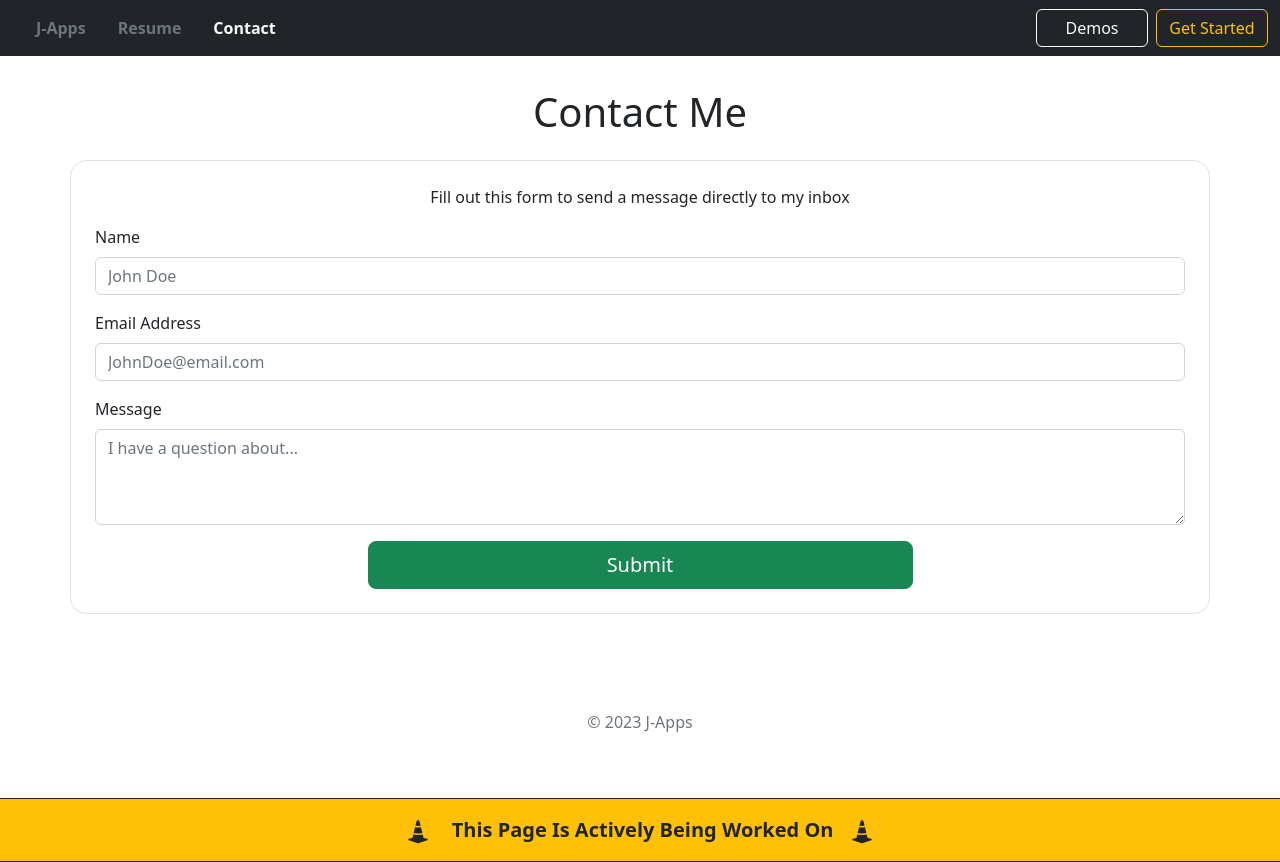
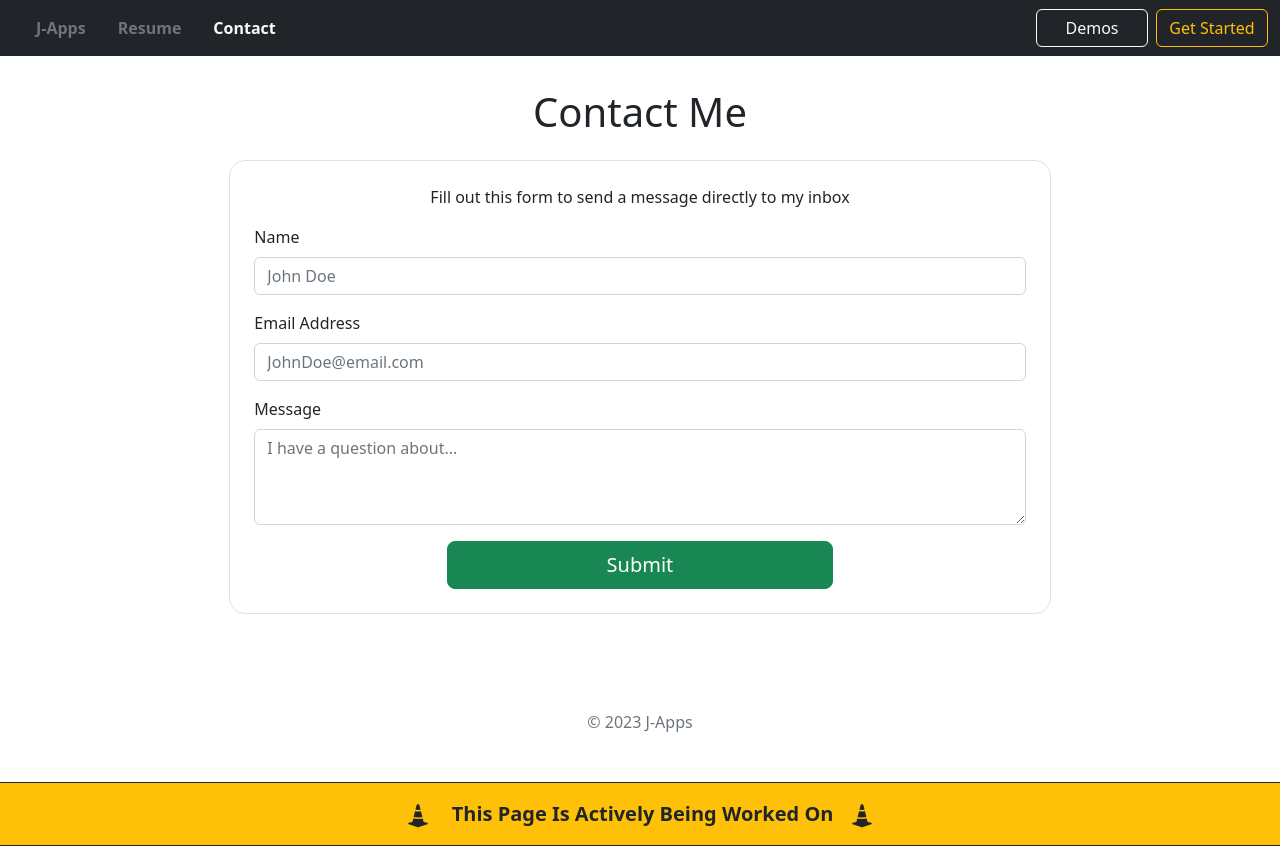
Before and after one commit to jado66/my-site, a Next.js app: page /contact in a window 1280 px wide. Built offline with nearby package versions, Linux system fonts and the light colour scheme.

Commit message:
Changed contact styles

```diff
--- a/src/pages/contact.jsx
+++ b/src/pages/contact.jsx
@@ -10,14 +10,16 @@ const Contact = () =>{
   const router = useRouter()
 
   return (
-        <div className="d-flex w-100 flex-column">
-            <Navbar/>
-            <ContactContent/>
-            <Footer/>
-            <UnderConstrunctionBanner/>
+    <div className="d-flex w-100 flex-column mx-auto">
 
+        <Navbar/>
+        <div className = "col-lg-8 col-12 mx-auto">
+          <ContactContent/>
+          <Footer/>
+        </div>
+        <UnderConstrunctionBanner/>
 
-        </div>
+    </div>
   )
 }
 
```
